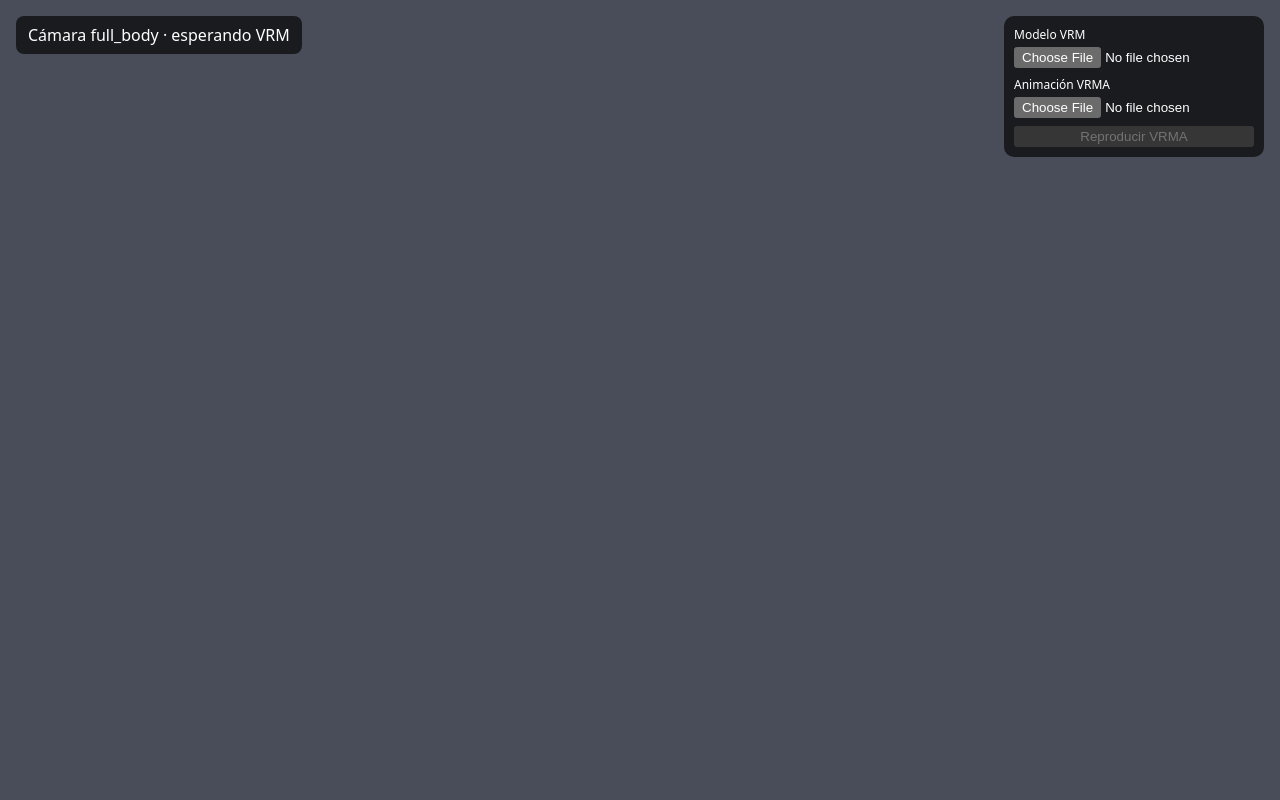
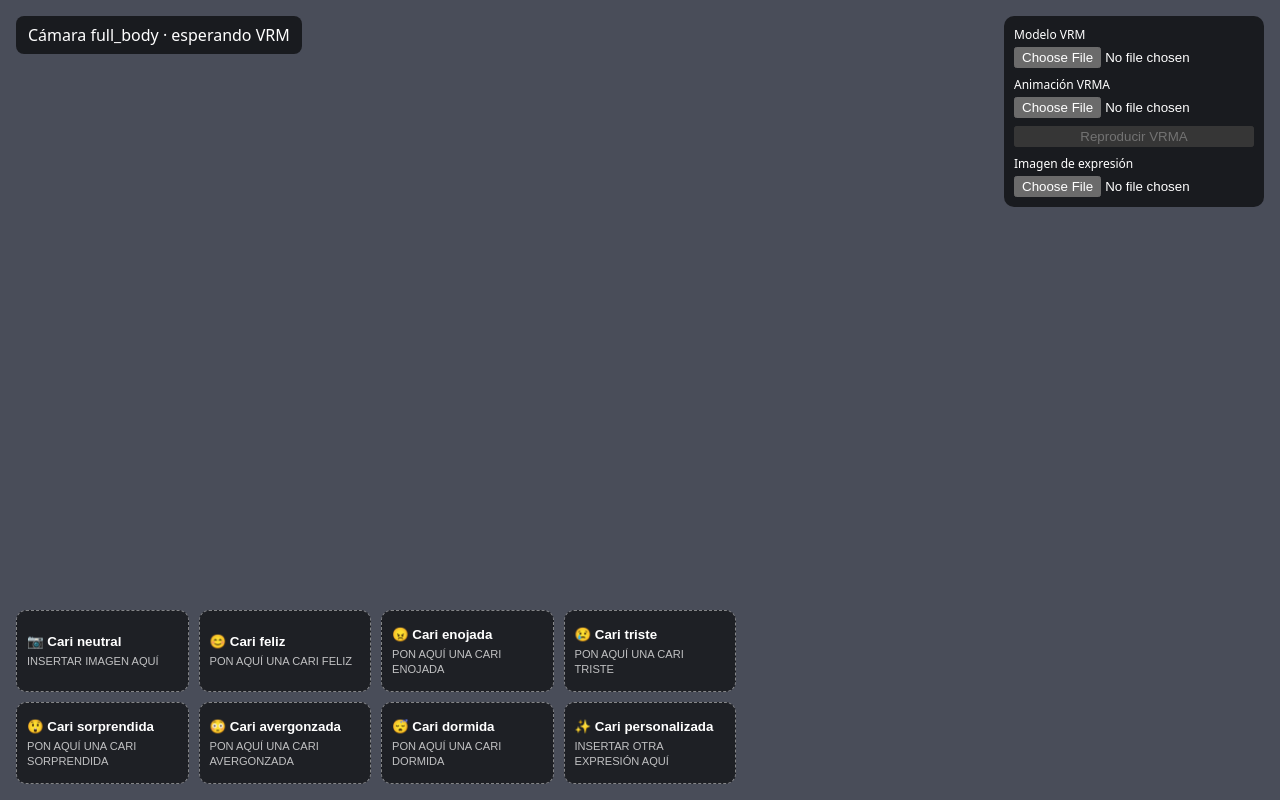
Before and after one commit to araragijona-coder/vtuber-cari, a website with bundled scripts: page experimental/avatar/vrm-web/index.html in a window 1280 px wide. Built offline with nearby package versions, Linux system fonts and the light colour scheme.

Commit message:
feat: add Cari expression image placeholders

```diff
--- a/experimental/avatar/vrm-web/index.html
+++ b/experimental/avatar/vrm-web/index.html
@@ -3,16 +3,21 @@
   <head>
     <meta charset="utf-8">
     <meta name="viewport" content="width=device-width,initial-scale=1">
-    <title>Cari — VRM experimental renderer</title>
+    <title>Cari — avatar visual experimental</title>
     <style>
       :root { color-scheme: dark; font-family: system-ui, sans-serif; }
       html, body { margin: 0; width: 100%; height: 100%; overflow: hidden; background: #11131a; }
       canvas { display: block; width: 100%; height: 100%; }
-      #status { position: fixed; left: 16px; top: 16px; padding: 8px 12px; border-radius: 8px; background: rgba(0,0,0,.65); color: #fff; z-index: 2; }
-      #controls { position: fixed; right: 16px; top: 16px; z-index: 2; display: grid; gap: 8px; padding: 10px; border-radius: 10px; background: rgba(0,0,0,.65); }
+      #status { position: fixed; left: 16px; top: 16px; padding: 8px 12px; border-radius: 8px; background: rgba(0,0,0,.65); color: #fff; z-index: 3; }
+      #controls { position: fixed; right: 16px; top: 16px; z-index: 3; display: grid; gap: 8px; padding: 10px; border-radius: 10px; background: rgba(0,0,0,.65); }
       #controls label { display: grid; gap: 4px; font-size: 12px; }
       #controls input { max-width: 240px; }
       #play-animation { cursor: pointer; }
+      #emotion-slots { position: fixed; left: 16px; bottom: 16px; z-index: 3; display: grid; grid-template-columns: repeat(4, minmax(130px, 1fr)); gap: 10px; max-width: min(720px, calc(100vw - 32px)); }
+      .slot { min-height: 82px; padding: 10px; border: 1px dashed rgba(255,255,255,.45); border-radius: 10px; background: rgba(0,0,0,.58); color: #fff; text-align: left; cursor: pointer; }
+      .slot strong { display: block; margin-bottom: 4px; }
+      .slot small { opacity: .72; }
+      .slot.loaded { border-style: solid; }
     </style>
   </head>
   <body>
@@ -21,7 +26,20 @@
       <label>Modelo VRM <input id="model" type="file" accept=".vrm,model/vrm"></label>
       <label>Animación VRMA <input id="animation" type="file" accept=".vrma,model/vrma"></label>
       <button id="play-animation" type="button" disabled>Reproducir VRMA</button>
+      <label>Imagen de expresión <input id="emotion" type="file" accept="image/*"></label>
     </div>
+
+    <div id="emotion-slots" aria-label="Espacios para imágenes de Cari por emoción">
+      <button class="slot" type="button" data-emotion="neutral"><strong>📷 Cari neutral</strong><small>INSERTAR IMAGEN AQUÍ</small></button>
+      <button class="slot" type="button" data-emotion="happy"><strong>😊 Cari feliz</strong><small>PON AQUÍ UNA CARI FELIZ</small></button>
+      <button class="slot" type="button" data-emotion="angry"><strong>😠 Cari enojada</strong><small>PON AQUÍ UNA CARI ENOJADA</small></button>
+      <button class="slot" type="button" data-emotion="sad"><strong>😢 Cari triste</strong><small>PON AQUÍ UNA CARI TRISTE</small></button>
+      <button class="slot" type="button" data-emotion="surprised"><strong>😲 Cari sorprendida</strong><small>PON AQUÍ UNA CARI SORPRENDIDA</small></button>
+      <button class="slot" type="button" data-emotion="embarrassed"><strong>😳 Cari avergonzada</strong><small>PON AQUÍ UNA CARI AVERGONZADA</small></button>
+      <button class="slot" type="button" data-emotion="sleepy"><strong>😴 Cari dormida</strong><small>PON AQUÍ UNA CARI DORMIDA</small></button>
+      <button class="slot" type="button" data-emotion="custom"><strong>✨ Cari personalizada</strong><small>INSERTAR OTRA EXPRESIÓN AQUÍ</small></button>
+    </div>
+
     <script type="module" src="./src/main.js"></script>
   </body>
 </html>
```
